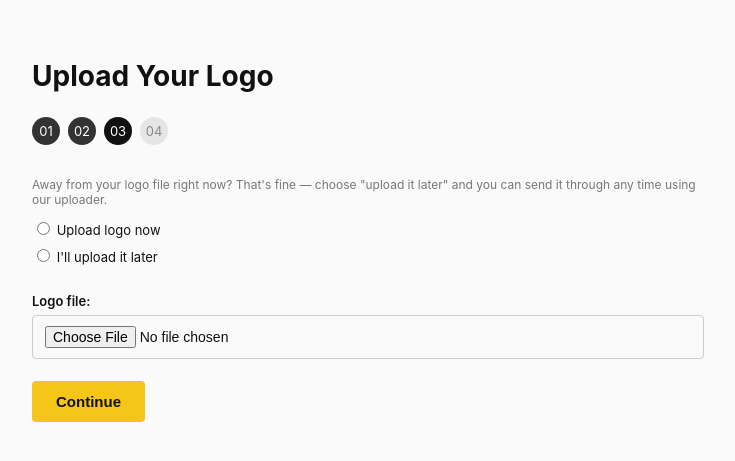
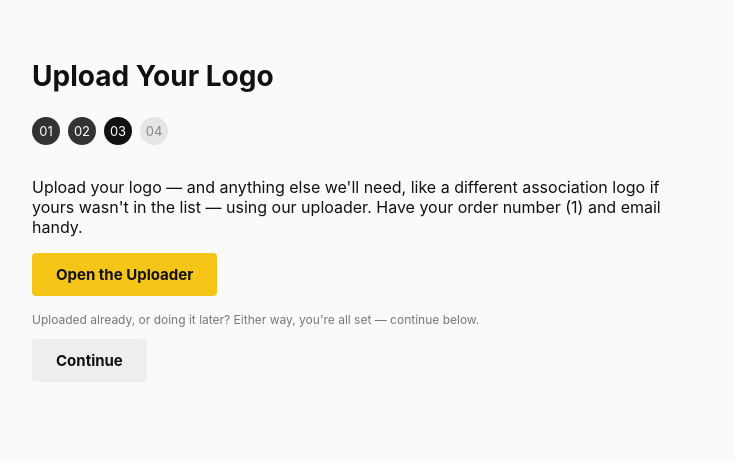
Before and after one commit to M-MAX-MAX/builderssigns-designer, a Django app: template designer/templates/designer/step3_logo.html in a window 1280 px wide. Shown: the part 54-515 px from the top of the page, without its empty margins (272-1007 px from the left). Run offline with Django 4.2, Linux system fonts and the light colour scheme; tables that the repository leaves empty hold one stand-in row (values such as "Sample post"); the template is opened without the code that fills it: values that come from a table or form of the project are taken from there, most other values are stand-ins (such as "Sample title", 1, 10 or a date in 2020); data that the repository does not hold is empty.

Commit message:
Route all logo/extra-file uploads through the Dropbox uploader
Step 3 no longer accepts a local "upload now" file — every logo (and
any extra files, like a custom association logo) goes through the
existing standalone uploader instead, which already goes to Dropbox
and already supports multiple files. This removes the association
choice-or-upload field (now a plain choice list with a note pointing
to step 3), the local logo_file/DesignRequestFile storage, and the
now/later distinction on DesignRequest.status.

Co-Authored-By: Claude Sonnet 5 <noreply@anthropic.com>

```diff
--- a/designer/forms.py
+++ b/designer/forms.py
@@ -47,35 +47,17 @@ class DetailsForm(forms.Form):
                     required=required,
                 )
 
-            elif field['type'] == 'choice_or_upload':
+            elif field['type'] == 'choice':
                 self.fields[key] = forms.MultipleChoiceField(
                     label=label,
                     choices=[(c, c) for c in field.get('choices', [])],
                     widget=forms.CheckboxSelectMultiple,
-                    required=False,
+                    required=required,
                 )
-                self.fields[f'{key}_upload'] = forms.FileField(
-                    label=f'Or upload your own {label.lower()} logo', required=False
-                )
-
-    def clean(self):
-        cleaned = super().clean()
-        if not self.group:
-            return cleaned
-
-        # choice_or_upload fields: require one of the two sub-fields, not both empty
-        for field in self.group.field_schema:
-            if field['type'] == 'choice_or_upload':
-                key = field['key']
-                if not cleaned.get(key) and not cleaned.get(f'{key}_upload'):
-                    if field.get('required'):
-                        self.add_error(key, 'Choose an option or upload your own.')
-        return cleaned
 
     def extract_field_values(self, cleaned_data):
         """Pull just the dynamic (group-specific) answers into a plain dict
-        for storage on DesignRequest.field_values — files are handled by the
-        view separately since JSONField can't hold them."""
+        for storage on DesignRequest.field_values."""
         values = {}
         for field in self.group.field_schema if self.group else []:
             key = field['key']
@@ -84,25 +66,10 @@ class DetailsForm(forms.Form):
                     'handle': cleaned_data.get(key, ''),
                     'platforms': cleaned_data.get(f'{key}_platforms', []),
                 }
-            elif field['type'] == 'choice_or_upload':
+            elif field['type'] == 'choice':
                 values[key] = {'choices': cleaned_data.get(key, [])}
             else:
                 values[key] = cleaned_data.get(key, '')
         values['font_choice'] = cleaned_data.get('font_choice', '')
         values['font_custom_text'] = cleaned_data.get('font_custom_text', '')
         return values
-
-
-class LogoDecisionForm(forms.Form):
-    NOW = 'now'
-    LATER = 'later'
-    CHOICES = [(NOW, 'Upload logo now'), (LATER, "I'll upload it later")]
-
-    decision = forms.ChoiceField(choices=CHOICES, widget=forms.RadioSelect)
-    logo_file = forms.FileField(required=False)
-
-    def clean(self):
-        cleaned = super().clean()
-        if cleaned.get('decision') == self.NOW and not cleaned.get('logo_file'):
-            self.add_error('logo_file', 'Please choose a logo file, or select "upload it later".')
-        return cleaned
--- a/designer/management/commands/seed_templates.py
+++ b/designer/management/commands/seed_templates.py
@@ -44,9 +44,10 @@ GROUPS = [
             {
                 'key': 'association',
                 'label': 'Association',
-                'type': 'choice_or_upload',
-                'required': True,
+                'type': 'choice',
+                'required': False,
                 'choices': ['Master Builders', 'HIA'],
+                'note': "Have a different association? Upload it with your logo on the next step.",
             },
         ],
         'templates': ['Full Centered', 'Full Left', 'Full Stacked', 'Full Banner'],
--- a/designer/templates/designer/step3_logo.html
+++ b/designer/templates/designer/step3_logo.html
@@ -8,24 +8,19 @@
     <span>04</span>
   </div>
 
-  <p class="help">
-    Away from your logo file right now? That's fine — choose "upload it later" and you can send it
-    through any time using our uploader.
+  <p>
+    Upload your logo — and anything else we'll need, like a different association logo if yours
+    wasn't in the list — using our uploader. Have your order number ({{ design_request.order_number }})
+    and email handy.
   </p>
 
-  <form method="post" enctype="multipart/form-data">
-    {% csrf_token %}
-    <fieldset class="checkbox-row" style="display:block;">
-      {% for radio in form.decision %}
-        <label style="display:block; margin-bottom: 8px;">{{ radio.tag }} {{ radio.choice_label }}</label>
-      {% endfor %}
-      {{ form.decision.errors }}
-    </fieldset>
-    <div class="field">
-      {{ form.logo_file.label_tag }}
-      {{ form.logo_file }}
-      {{ form.logo_file.errors }}
-    </div>
-    <button type="submit" class="btn">Continue</button>
-  </form>
+  <p>
+    <a class="btn" href="https://fproof.au/upload/builders-signs/" target="_blank" rel="noopener">
+      Open the Uploader
+    </a>
+  </p>
+
+  <p class="help">Uploaded already, or doing it later? Either way, you're all set — continue below.</p>
+
+  <a class="btn" href="{% url 'designer:done' %}" style="background:#eee;">Continue</a>
 {% endblock %}
```
Also changed, not shown: designer/admin.py (+9 -9 lines), designer/emails.py (+10 -27 lines), designer/models.py (+5 -18 lines), designer/templates/designer/step2_details.html (+4 -13 lines), designer/views.py (+4 -30 lines), designer/migrations/0005_remove_designrequest_logo_deferred_at_and_more.py (added).
